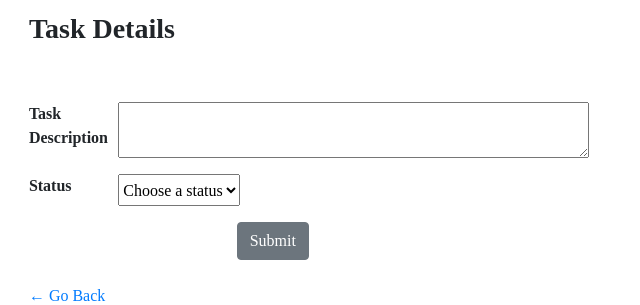
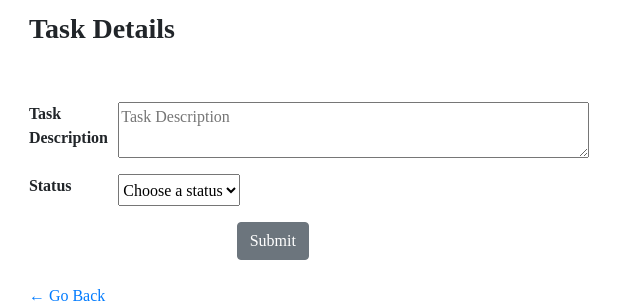
Before and after one commit to sukhanova/HB-Capstone, a Flask app: page /add_task/1 in a window 1280 px wide. Shown: the part 170-475 px from the top of the page, without its empty margins (0-640 px from the left). Run offline with Flask 2, Linux system fonts and the light colour scheme; data that the repository does not hold is empty; parts of the project's set-up code (start-up, migrations or seed data) failed here and were passed over; some libraries are stand-ins or nearby versions.

Commit message:
Added palceholder text to the task description input field. Code freeze

```diff
--- a/templates/create_task.html
+++ b/templates/create_task.html
@@ -9,7 +9,7 @@
 		<br>
 		<div class="form-group row">
 			<label class="col-sm-1 form-label">Task Description</label>
-			<textarea type="text" name="description" required rows="2" cols="50"></textarea>
+			<textarea type="text" name="description" required rows="2" cols="50" placeholder="Task Description"></textarea>
 		</div>
 		<div class="form-group row">
 			<label class="col-sm-1 form-label">Status</label>
```
